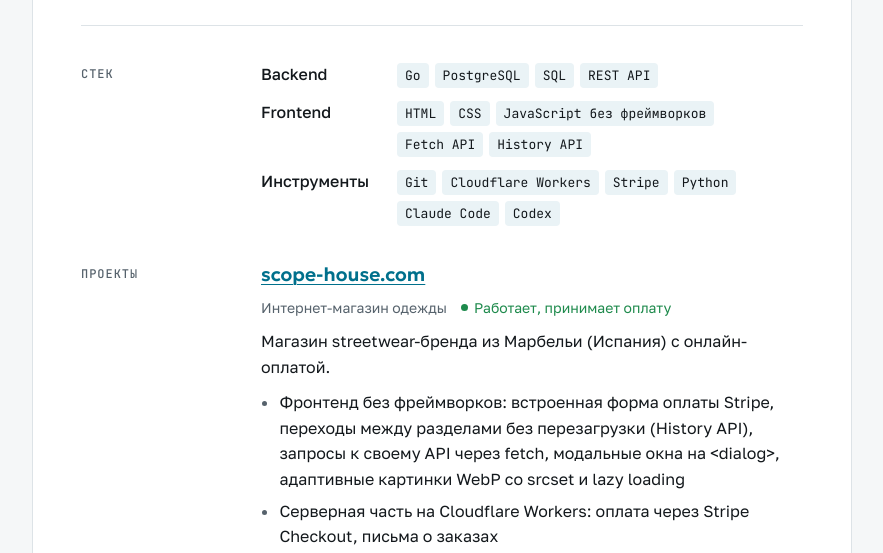
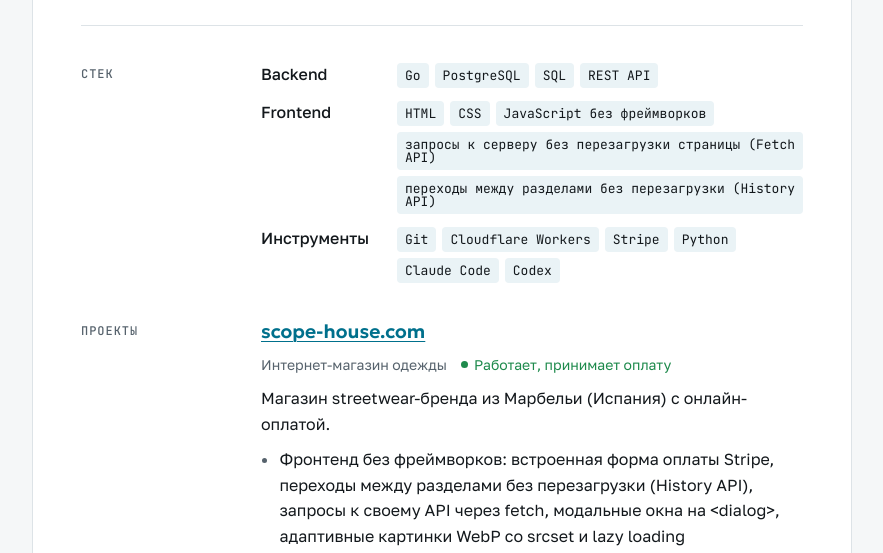
Before and after one commit to l1pa7/l1pa7.github.io, a plain HTML site: page index.html in a window 1280 px wide. Shown: the part 237-790 px from the top of the page, without its empty margins (198-1081 px from the left). Drawn offline with Linux system fonts and the light colour scheme.

Commit message:
Frontend stack: Fetch API and History API described in Russian
Co-Authored-By: Claude Opus 5.5 <noreply@anthropic.com>

```diff
--- a/index.html
+++ b/index.html
@@ -165,7 +165,7 @@ h1 {
     <div class="body">
       <dl class="stack">
         <div class="row"><dt>Backend</dt><dd><ul class="tags"><li>Go</li><li>PostgreSQL</li><li>SQL</li><li>REST API</li></ul></dd></div>
-        <div class="row"><dt>Frontend</dt><dd><ul class="tags"><li>HTML</li><li>CSS</li><li>JavaScript без фреймворков</li><li>Fetch API</li><li>History API</li></ul></dd></div>
+        <div class="row"><dt>Frontend</dt><dd><ul class="tags"><li>HTML</li><li>CSS</li><li>JavaScript без фреймворков</li><li>запросы к серверу без перезагрузки страницы (Fetch API)</li><li>переходы между разделами без перезагрузки (History API)</li></ul></dd></div>
         <div class="row"><dt>Инструменты</dt><dd><ul class="tags"><li>Git</li><li>Cloudflare Workers</li><li>Stripe</li><li>Python</li><li>Claude Code</li><li>Codex</li></ul></dd></div>
       </dl>
     </div>
```
